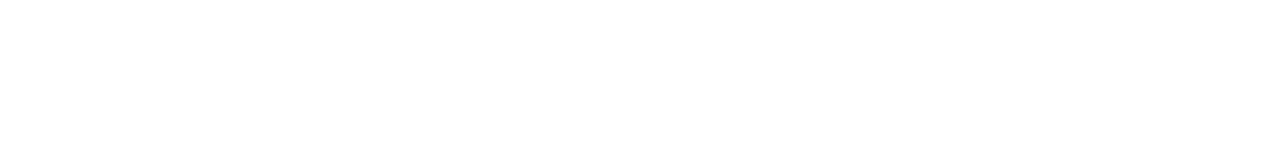
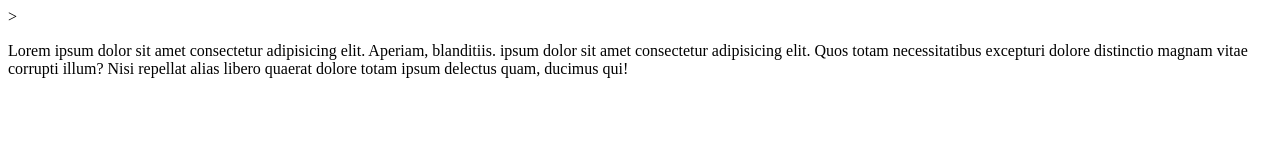
Before and after one commit to yuriparra/TEST-REPOSITORIO, a plain HTML site: page index.html in a window 1280 px wide. Drawn offline with Linux system fonts and the light colour scheme.

Commit message:
agregado div contenedor

```diff
--- a/index.html
+++ b/index.html
@@ -7,5 +7,14 @@
 </head>
 <body>
 
+<!--DIV CONTENEDOR-->>
+ <div class="container">
+         <div class="row">
+            <p>Lorem ipsum dolor sit amet consectetur adipisicing elit. Aperiam, blanditiis. ipsum dolor sit amet consectetur adipisicing elit. Quos totam necessitatibus excepturi dolore distinctio magnam vitae corrupti illum? Nisi repellat alias libero quaerat dolore totam ipsum delectus quam, ducimus qui!</p>
+
+         </div>
+ </div>
+
+
 </body>
 </html>
```
